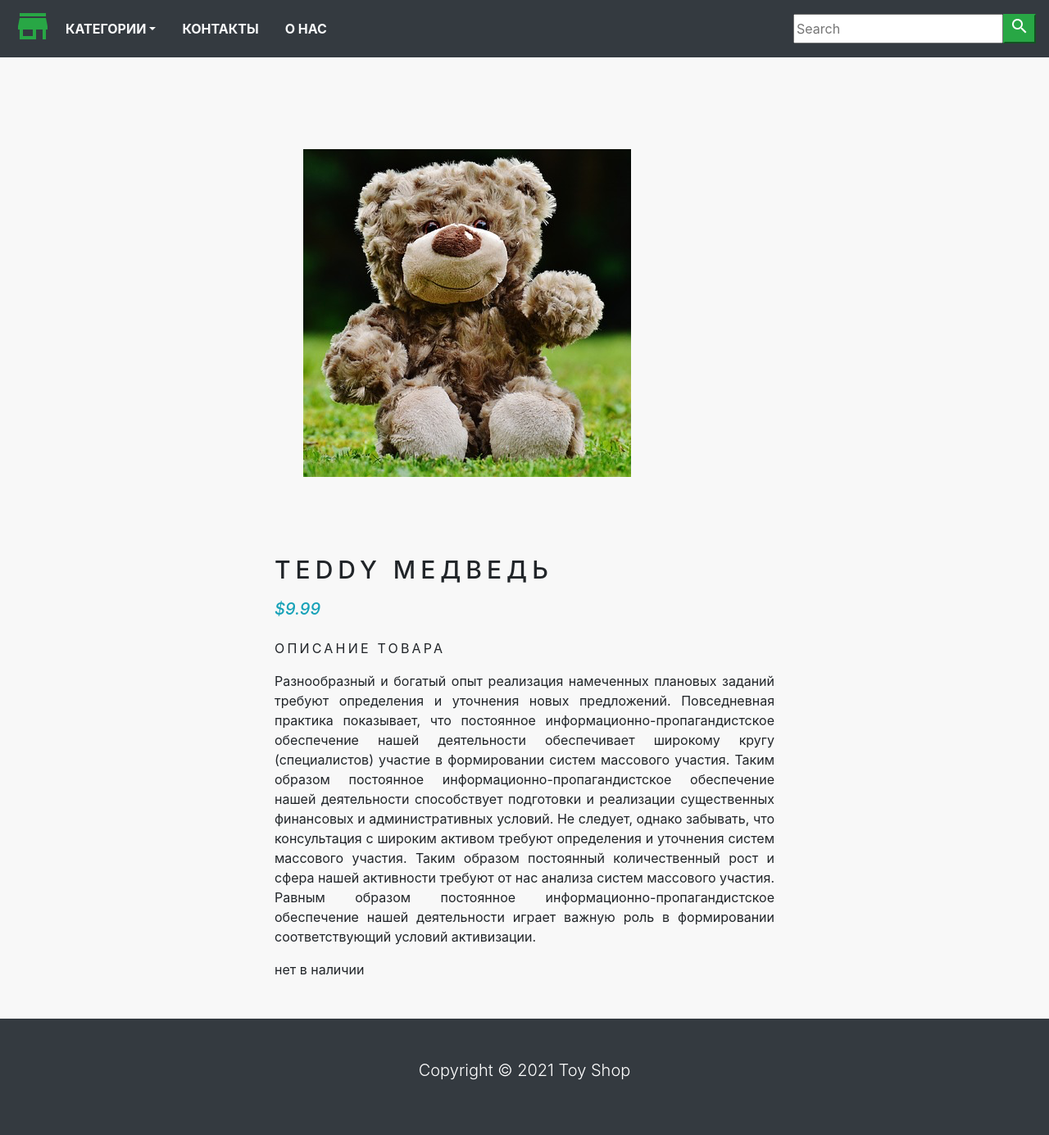
After one commit to kronalf/ecommerce-project, a Django app: template shop/templates/shop/product.html in a window 1280 px wide. The commit adds this page. Shown: the whole page at 82% size. Run offline with Django 3.2, Linux system fonts and the light colour scheme; the template is opened without the code that fills it, so the values that code supplies are empty.

Commit message:
Add product, move navbar for separate file and create footer

```diff
--- /dev/null
+++ b/ecommerce/static/css/base.css
@@ -0,0 +1,21 @@
+body {
+	background: #f8f8f8;
+}
+
+.product_title {
+	font-size: 30px;
+	text-transform: uppercase;
+	letter-spacing: .2em;
+	padding-top: 15px;
+	padding-bottom: 10px;
+}
+
+.product_text {
+	padding-right: 20px;
+}
+
+.product_desc {
+	font-size: 16px;
+	text-transform: uppercase;
+	letter-spacing: .2em;
+}
--- a/shop/templates/shop/base.html
+++ b/shop/templates/shop/base.html
@@ -1,3 +1,4 @@
+{% load static %}
 <!doctype html>
 <html lang="en">
   <head>
@@ -9,6 +10,8 @@
     <link rel="stylesheet" href="https://cdn.jsdelivr.net/npm/bootstrap@4.5.3/dist/css/bootstrap.min.css" integrity="sha384-TX8t27EcRE3e/ihU7zmQxVncDAy5uIKz4rEkgIXeMed4M0jlfIDPvg6uqKI2xXr2" crossorigin="anonymous">
 <!-- Icon link -->
     <link href="https://fonts.googleapis.com/icon?family=Material+Icons" rel="stylesheet">
+<!-- CSS link -->
+	<link rel="stylesheet" type="text/css" href="{% static 'css/base.css' %}">
     <style type="text/css">
     	.material-icons.md-48 { font-size: 48px; }
     	.material-icons.md-24 { font-size: 24px; }
@@ -18,37 +21,12 @@
   </head>
   <body>
 
-  	<nav class="navbar navbar-expand-md navbar-light bg-dark">
-  		<a class="navbar-brend"><i class="material-icons text-success md-48">store</i></a>
-  		<button class="navbar-toggler bg-light" data-toggle="collapse" data-target="#navbar"><span class="navbar-toggler-icon"></span></button>
-  		<div id="navbar" class="collapse navbar-collapse justify-content-between">
-	  		<ul class="navbar-nav">
-	  			<li class="nav-item dropdown"><a class="nav-link text-light text-uppercase font-weight-bold px-3 dropdown-toggle" data-toggle="dropdown" href="#">Категории</a>
-	  				<div class="dropdown-menu">
-	  					<a class="dropdown-item" href="#">Категория1</a>
-	  					<a class="dropdown-item" href="#">Категория2</a>
-	  					<a class="dropdown-item" href="#">Категория3</a>
-	  					<a class="dropdown-item" href="#">Категория4</a>
-	  					<a class="dropdown-item" href="#">Категория5</a>
-	  				</div>
-	  			</li>
-	  			<li class="nav-item"><a class="nav-link text-light text-uppercase font-weight-bold px-3" href="#">Контакты</a></li>
-	  			<li class="nav-item"><a class="nav-link text-light text-uppercase font-weight-bold px-3" href="#">О нас</a></li>
-	  		</ul>
-
-	  		<form class="form-inline">
-	  			<div class="input-group">
-	  				<input type="text" placeholder="Search">
-	  				<div>
-	  					<button class="btn-success"><i class="material-icons md-24">search</i></button>
-	  				</div>
-	  			</div>
-	  		</form>
-	  	</div>
-  	</nav>
+  	{% include 'shop/navbar.html' %}
 
 	{% block content %}
 	{% endblock %}
+
+	{% include 'shop/footer.html' %}
 
     <!-- Optional JavaScript; choose one of the two! -->
 
--- /dev/null
+++ b/shop/templates/shop/footer.html
@@ -0,0 +1,5 @@
+<footer class="bg-dark text-white mt-5 p-5">
+	<div class="container">
+		<p class="lead text-center">Copyright &copy; 2021 Toy Shop</p>
+	</div>
+</footer>
--- /dev/null
+++ b/shop/templates/shop/navbar.html
@@ -0,0 +1,29 @@
+
+<nav class="navbar navbar-expand-md navbar-light bg-dark">
+  		<a class="navbar-brend"><i class="material-icons text-success md-48">store</i></a>
+  		<button class="navbar-toggler bg-light" data-toggle="collapse" data-target="#navbar"><span class="navbar-toggler-icon"></span></button>
+  		<div id="navbar" class="collapse navbar-collapse justify-content-between">
+	  		<ul class="navbar-nav">
+	  			<li class="nav-item dropdown"><a class="nav-link text-light text-uppercase font-weight-bold px-3 dropdown-toggle" data-toggle="dropdown" href="#">Категории</a>
+	  				<div class="dropdown-menu">
+	  					<a class="dropdown-item" href="#">Категория1</a>
+	  					<a class="dropdown-item" href="#">Категория2</a>
+	  					<a class="dropdown-item" href="#">Категория3</a>
+	  					<a class="dropdown-item" href="#">Категория4</a>
+	  					<a class="dropdown-item" href="#">Категория5</a>
+	  				</div>
+	  			</li>
+	  			<li class="nav-item"><a class="nav-link text-light text-uppercase font-weight-bold px-3" href="#">Контакты</a></li>
+	  			<li class="nav-item"><a class="nav-link text-light text-uppercase font-weight-bold px-3" href="#">О нас</a></li>
+	  		</ul>
+
+	  		<form class="form-inline">
+	  			<div class="input-group">
+	  				<input type="text" placeholder="Search">
+	  				<div>
+	  					<button class="btn-success"><i class="material-icons md-24">search</i></button>
+	  				</div>
+	  			</div>
+	  		</form>
+	  	</div>
+  	</nav>
--- /dev/null
+++ b/shop/templates/shop/product.html
@@ -0,0 +1,32 @@
+{% extends 'shop/base.html' %}
+{% load static %}
+{% block title %}
+	Товар
+{% endblock %}
+
+{% block content %}
+
+	<div class="container py-5">
+		<div class="row mt-5">
+			<div class="col-10 mx-auto col-md-6 my-3">
+				<img src="{% static 'img/teddy.png' %}">
+			</div>
+		</div>
+	</div>
+
+	<div class="col-10 mx-auto col-md-6 my-3">
+		<div>
+			<h1 class="product_title">Teddy медведь</h1>
+			<h5 class="text-info font-italic mb-4">
+				$9.99
+			</h5>
+			<p class="product_desc">Описание товара</p>
+			<p class="text-justify product-text">
+				Разнообразный и богатый опыт реализация намеченных плановых заданий требуют определения и уточнения новых предложений. Повседневная практика показывает, что постоянное информационно-пропагандистское обеспечение нашей деятельности обеспечивает широкому кругу (специалистов) участие в формировании систем массового участия. Таким образом постоянное информационно-пропагандистское обеспечение нашей деятельности способствует подготовки и реализации существенных финансовых и административных условий. Не следует, однако забывать, что консультация с широким активом требуют определения и уточнения систем массового участия. Таким образом постоянный количественный рост и сфера нашей активности требуют от нас анализа систем массового участия. Равным образом постоянное информационно-пропагандистское обеспечение нашей деятельности играет важную роль в формировании соответствующий условий активизации.
+			</p>
+			<p class="text-justify product-text">нет в наличии</p>
+		</div>
+	</div>
+
+
+{% endblock %}
--- a/shop/urls.py
+++ b/shop/urls.py
@@ -2,5 +2,5 @@ from django.urls import path
 from . import views
 urlpatterns = [
     path('', views.home, name='home'),
-    path('about/', views.about, name='about'),
+    path('product/', views.product, name='product'),
 ]
--- a/shop/views.py
+++ b/shop/views.py
@@ -3,5 +3,5 @@ from django.shortcuts import render
 def home(request):
 	return render(request, 'shop/home.html')
 
-def about(request):
-	return render(request, 'shop/about.html')
+def product(request):
+	return render(request, 'shop/product.html')
```
Also changed, not shown: shop/templates/shop/about.html (deleted, +0 -9 lines), shop/templates/shop/home.html (+47 -1 lines), ecommerce/static/img/beauty.png (added), ecommerce/static/img/black-sheep.png (added), ecommerce/static/img/happy.png (added), ecommerce/static/img/lego.png (added), ecommerce/static/img/minion.png (added), ecommerce/static/img/sad-clown.png (added), ecommerce/static/img/sale1.png (added), ecommerce/static/img/teddy.png (added).
